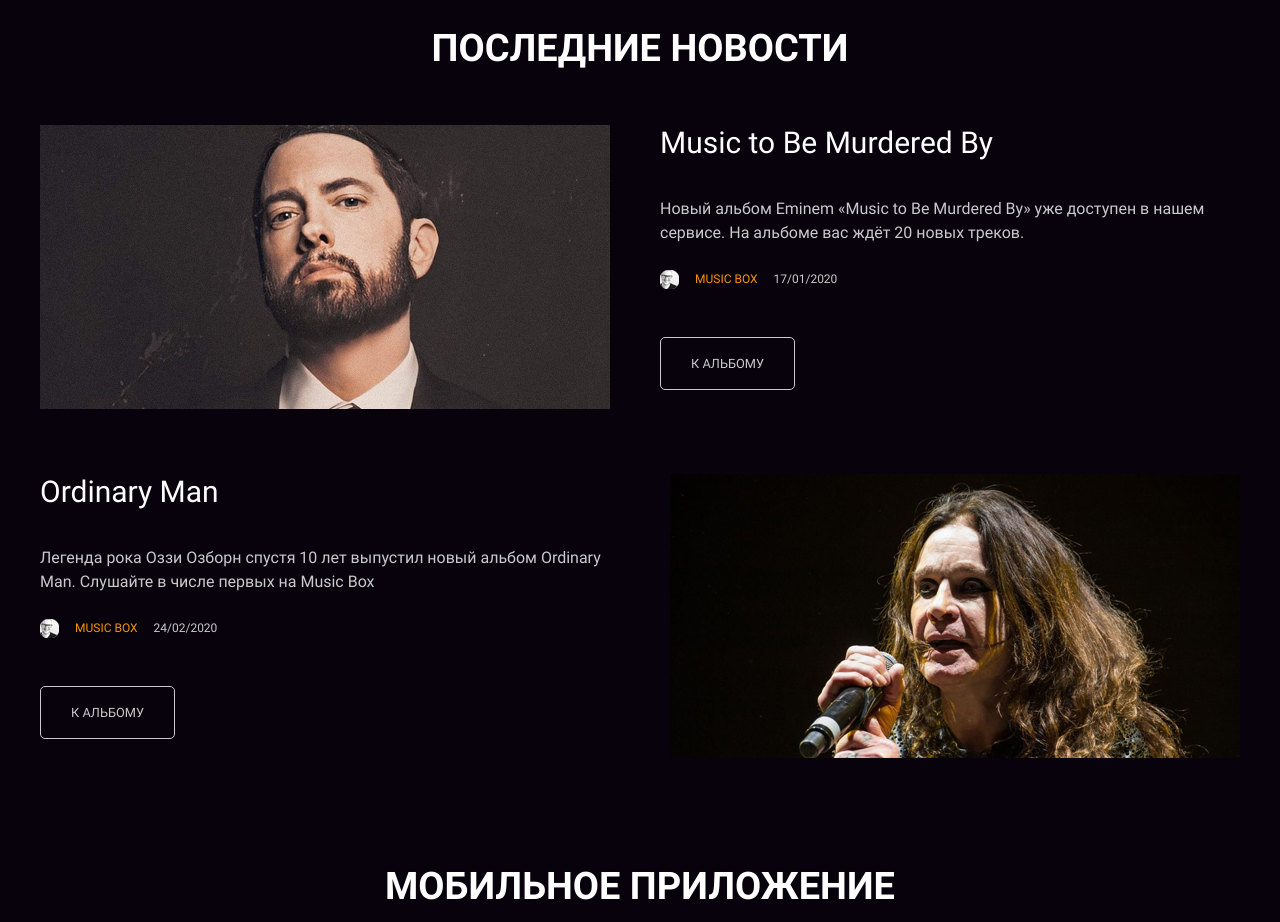
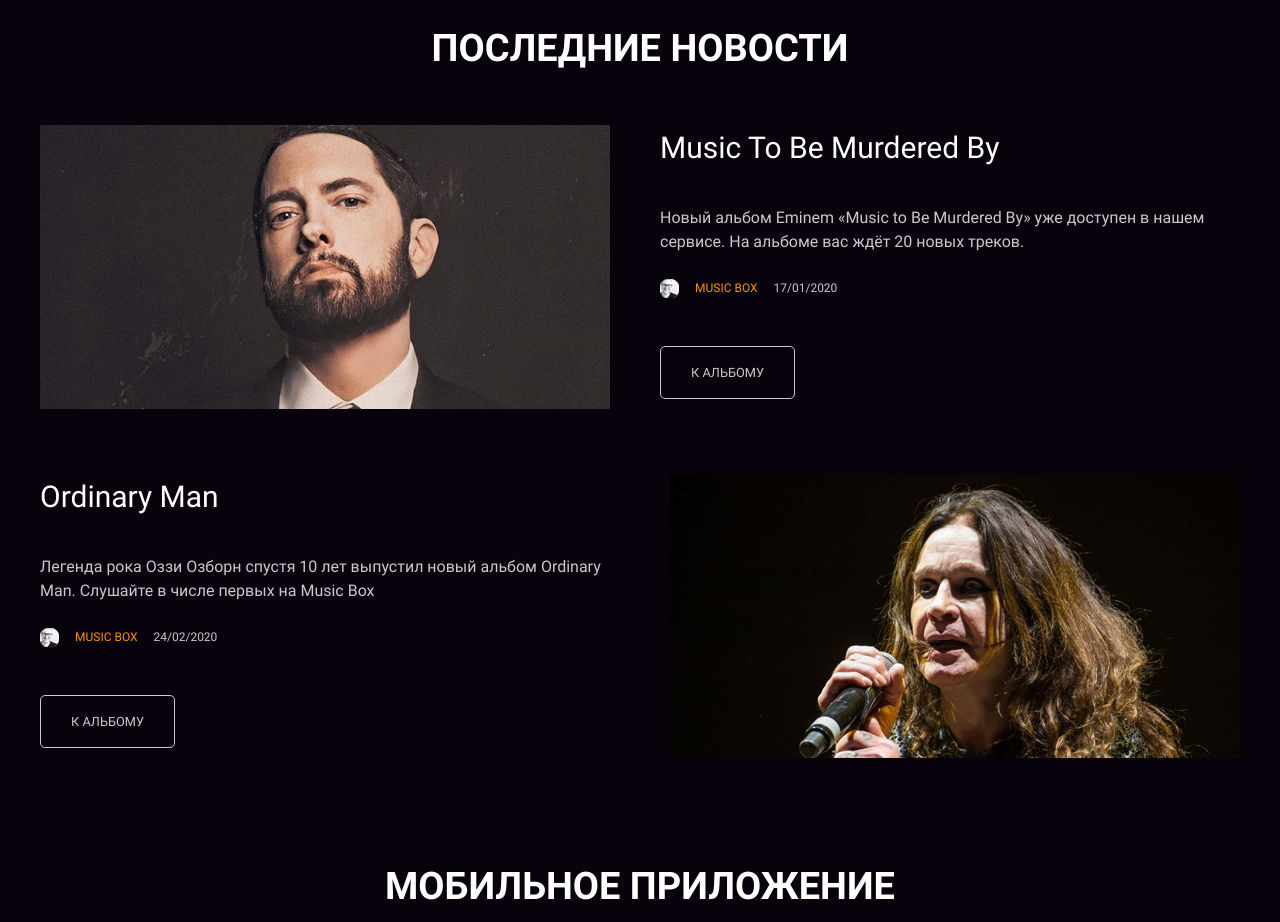
Before and after one commit to kzhvnkv/layout-designer-project-lvl2, a website: page src/index.html in a window 1280 px wide. Shown: the part 1740-2662 px from the top of the page. Drawn offline with Linux system fonts and the light colour scheme.

Commit message:
some fixes

```diff
--- a/src/scss/app.scss
+++ b/src/scss/app.scss
@@ -314,8 +314,9 @@
         margin-top: 0;
         margin-bottom: 36px;
         font-size: 30px;
-        text-transform: none;
+        text-transform: capitalize;
         color: $white;
+        line-height: 1.5;
     }
 
     &-text {
```
Also changed, not shown: src/css/app.css, 1 other file.
